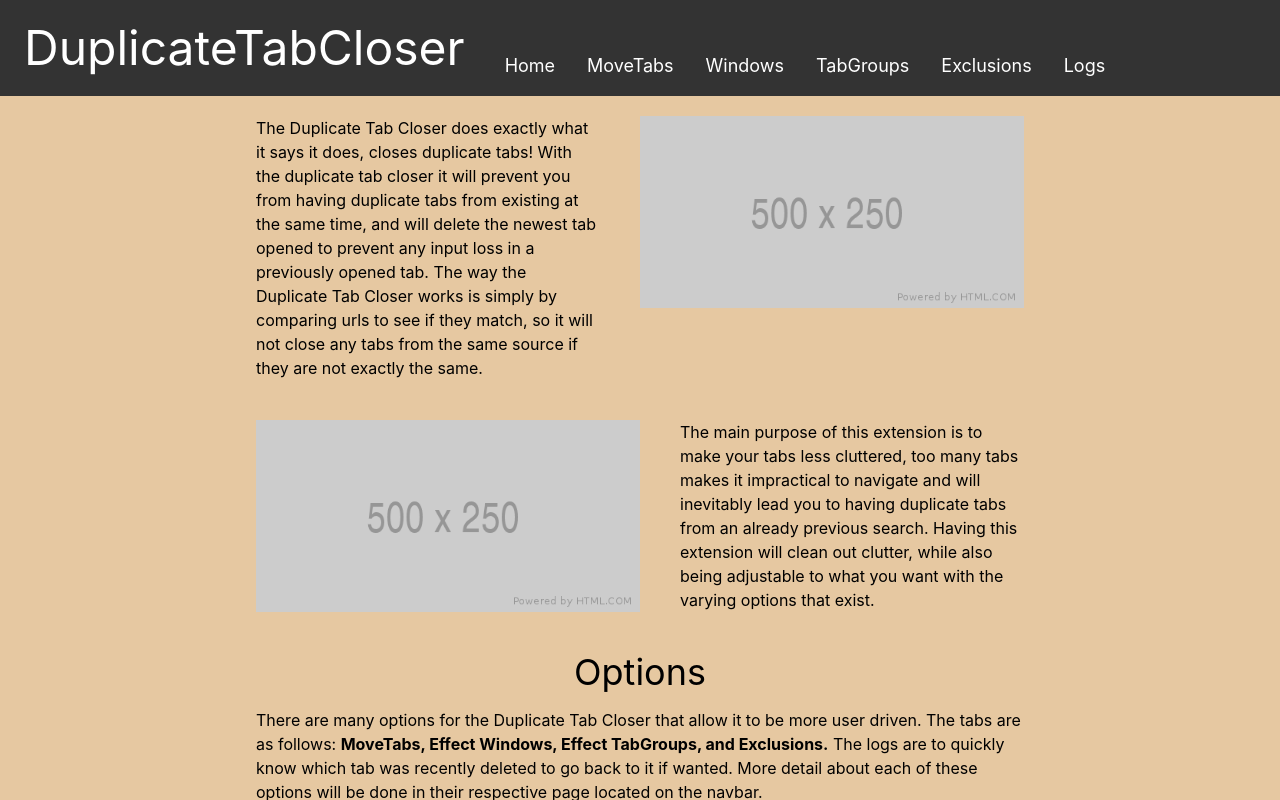
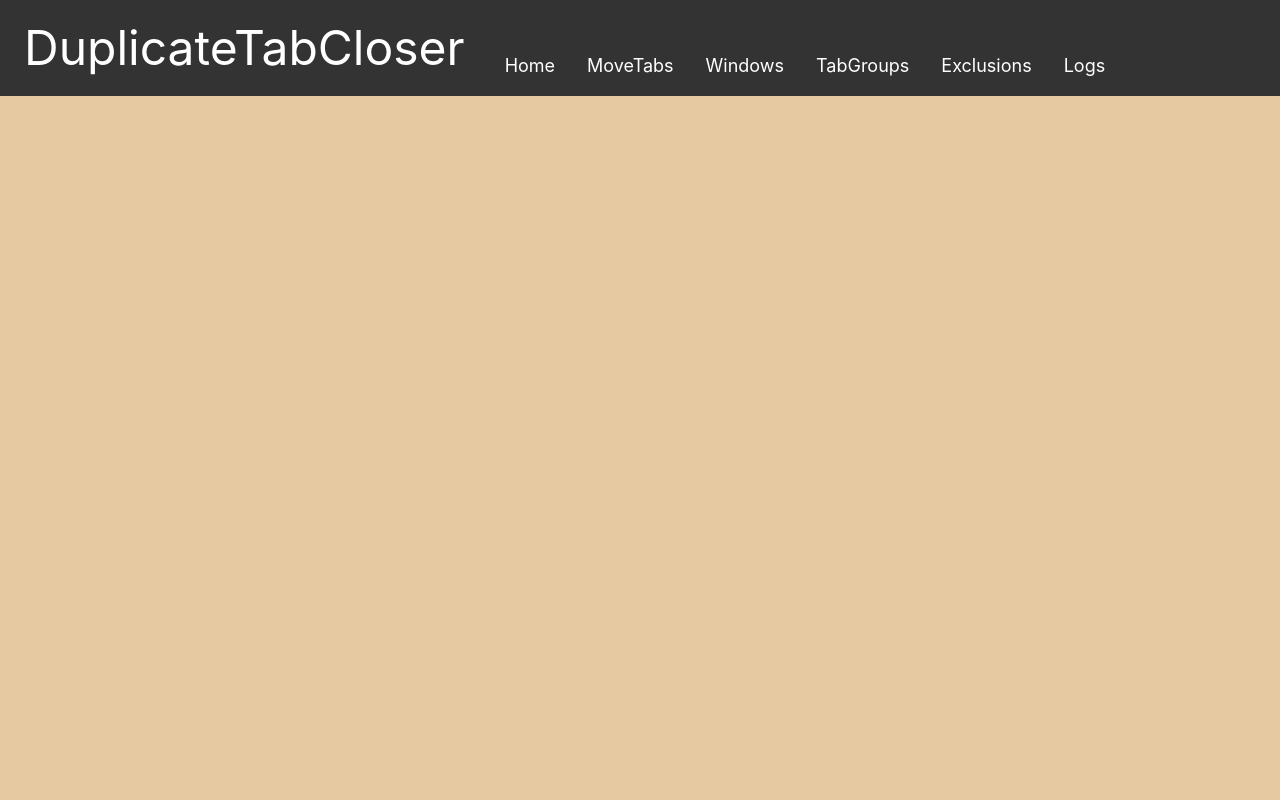
Before and after one commit to AngeloKandah/DuplicateTabCloserLandingPage, a React (Create React App) app: page / in a window 1280 px wide. Built offline with nearby package versions, Linux system fonts and the light colour scheme.

Commit message:
Added react router

```diff
--- a/package.json
+++ b/package.json
@@ -9,6 +9,7 @@
     "@testing-library/user-event": "^12.8.3",
     "react": "^17.0.2",
     "react-dom": "^17.0.2",
+    "react-router-dom": "^6.0.2",
     "react-scripts": "4.0.3",
     "web-vitals": "^1.1.2"
   },
--- a/src/App.js
+++ b/src/App.js
@@ -1,4 +1,5 @@
-import React, { useEffect, useState } from 'react';
+import React from 'react';
+import { Routes, Route } from 'react-router-dom';
 import './App.css';
 import {
   Home,
@@ -10,26 +11,27 @@ import {
 } from './components/pages';
 import { Header } from './components/header';
 
-function Page({ CurPage }) {
-  useEffect(() => {
-    window.scrollTo(0, 0);
-  });
-  return <CurPage />;
-}
+function App() {
+  const routes = [
+    { title: 'Home', Component: Home },
+    { title: 'MoveTabs', Component: MoveTabs },
+    { title: 'Windows', Component: Windows },
+    { title: 'TabGroups', Component: TabGroups },
+    { title: 'Exclusions', Component: Exclusions },
+    { title: 'Logs', Component: Logs },
+  ];
 
-function App() {
-  const pages = [Home, MoveTabs, Windows, TabGroups, Exclusions, Logs];
-  const [curActivePage, setActivePage] = useState(0);
-  const navbarContents = {
-    pages,
-    curPage: { curActivePage },
-    setActivePage,
-  };
+  function assignRoutes(routes) {
+    return routes.map(({ title, Component }, index) => (
+      <Route path={title} element={<Component />} key={index} />
+    ));
+  }
+
   return (
     <div>
-      <Header title='DuplicateTabCloser' navbarContents={navbarContents} />
+      <Header headerTitle='DuplicateTabCloser' navbarRoutes={routes} />
       <div id='pageContainer' className='px-64 py-5'>
-        <Page CurPage={pages[curActivePage]} />
+        <Routes>{assignRoutes(routes)}</Routes>
       </div>
     </div>
   );
--- a/src/components/header/Header.jsx
+++ b/src/components/header/Header.jsx
@@ -1,24 +1,16 @@
 import { Navbar } from '../navbar';
 
-function Header({ title, navbarContents }) {
+function Header({ headerTitle, navbarRoutes }) {
   return (
-    <header div id='header' className='flex items-stretch justify-start'>
+    <header id='header' className='flex items-stretch justify-start'>
       <h1
         className={`justify-left text-5xl text-white py-6 px-6 bg-navGray ${
-          navbarContents ? '' : 'w-full'
+          navbarRoutes ? '' : 'w-full'
         }`}
       >
-        {title}
+        {headerTitle}
       </h1>
-      {navbarContents ? (
-        <Navbar
-          pages={navbarContents.pages}
-          curPage={navbarContents.curActivePage}
-          setActivePage={navbarContents.setActivePage}
-        />
-      ) : (
-        <></>
-      )}
+      {navbarRoutes ? <Navbar routes={navbarRoutes} /> : <></>}
     </header>
   );
 }
--- a/src/components/navbar/Navbar.jsx
+++ b/src/components/navbar/Navbar.jsx
@@ -1,16 +1,11 @@
 import NavbarItem from './NavbarItem.jsx';
 
-function Navbar({ pages, curPage, setActivePage }) {
+function Navbar({ routes }) {
   return (
     <ul className='bg-navGray flex justify-left items-end sticky z-100 top-0 w-full'>
-      {pages.map((page, index) => (
+      {routes.map(({ title }, index) => (
         <li key={index}>
-          <NavbarItem
-            page={page}
-            index={index}
-            curPage={curPage}
-            setActivePage={setActivePage}
-          />
+          <NavbarItem title={title} />
         </li>
       ))}
     </ul>
--- a/src/components/navbar/NavbarItem.jsx
+++ b/src/components/navbar/NavbarItem.jsx
@@ -1,12 +1,21 @@
-function NavbarItem({ page, index, curPage, setActivePage }) {
+import { NavLink } from 'react-router-dom';
+
+function NavbarItem({ title }) {
   return (
-    <button
-      className={`block text-white text-center py-4 px-4 text-lg hover:bg-navGray-hover ${curPage === index ? 'bg-navGray-selected' : ''}`}
-      onClick={() => setActivePage(index)}
+    <NavLink
+      to={`/${title}`}
+      className={({isActive}) =>
+        'block text-white text-center py-4 px-4 text-lg hover:bg-navGray-hover' +
+        (isActive ? ' bg-navGray-selected' : '')
+      }
     >
-      {page.name}
-    </button>
+      <button>{title}</button>
+    </NavLink>
   );
 }
 
+/* {`block text-white text-center py-4 px-4 text-lg hover:bg-navGray-hover ${
+  curPage === index ? 'bg-navGray-selected' : ''
+}`} */
+
 export default NavbarItem;
--- a/src/components/pages/MoveTabs.jsx
+++ b/src/components/pages/MoveTabs.jsx
@@ -1,5 +1,39 @@
+import image from '../../images/500x250.png';
+
 function MoveTabs() {
-  return <>MoveTabs filler</>;
+  return <div id='homePage'>
+  <div className='grid grid-cols-2 pb-10'>
+    <p className='pr-10'>
+      The Duplicate Tab Closer does exactly what it says it does, closes
+      duplicate tabs! With the duplicate tab closer it will prevent you from
+      having duplicate tabs from existing at the same time, and will delete
+      the newest tab opened to prevent any input loss in a previously opened
+      tab. The way the Duplicate Tab Closer works is simply by comparing
+      urls to see if they match, so it will not close any tabs from the same
+      source if they are not exactly the same.
+    </p>
+    <img className='mx-auto' src={image} alt='Duplicate Tab Closer In Action' />
+  </div>
+  <div className='grid grid-cols-2 pb-10'>
+    <img className='mx-auto' src={image} alt='Duplicate Tab Closer In Action' />
+    <p className='pl-10'>
+      The main purpose of this extension is to make your tabs less
+      cluttered, too many tabs makes it impractical to navigate and will
+      inevitably lead you to having duplicate tabs from an already previous
+      search. Having this extension will clean out clutter, while also being
+      adjustable to what you want with the varying options that exist.
+    </p>
+  </div>
+  <p className='text-4xl text-center pb-4'>Options</p>
+  <p className=''>
+    There are many options for the Duplicate Tab Closer that allow it to be
+    more user driven. The tabs are as follows:{' '}
+    <b>MoveTabs, Effect Windows, Effect TabGroups, and Exclusions.</b> The
+    logs are to quickly know which tab was recently deleted to go back to it
+    if wanted. More detail about each of these options will be done in their
+    respective page located on the navbar.
+  </p>
+</div>;
 }
 
 export default MoveTabs;
--- a/src/index.js
+++ b/src/index.js
@@ -1,12 +1,15 @@
 import React from 'react';
 import ReactDOM from 'react-dom';
+import { BrowserRouter } from 'react-router-dom';
 import './index.css';
 import App from './App';
 import reportWebVitals from './reportWebVitals';
 
 ReactDOM.render(
   <React.StrictMode>
-    <App />
+    <BrowserRouter>
+      <App />
+    </BrowserRouter>
   </React.StrictMode>,
   document.getElementById('root')
 );
--- a/tailwind.config.js
+++ b/tailwind.config.js
@@ -13,11 +13,11 @@ module.exports = {
           hover: '#2b2b2b',
         },
         header: {
-          DEFAULT: '#282c34'
+          DEFAULT: '#282c34',
         },
       },
       zIndex: {
-        '100': 100,
+        100: 100,
       },
     },
   },
```
Also changed, not shown: 1 other file (tests, documents, lock files or other folders).
